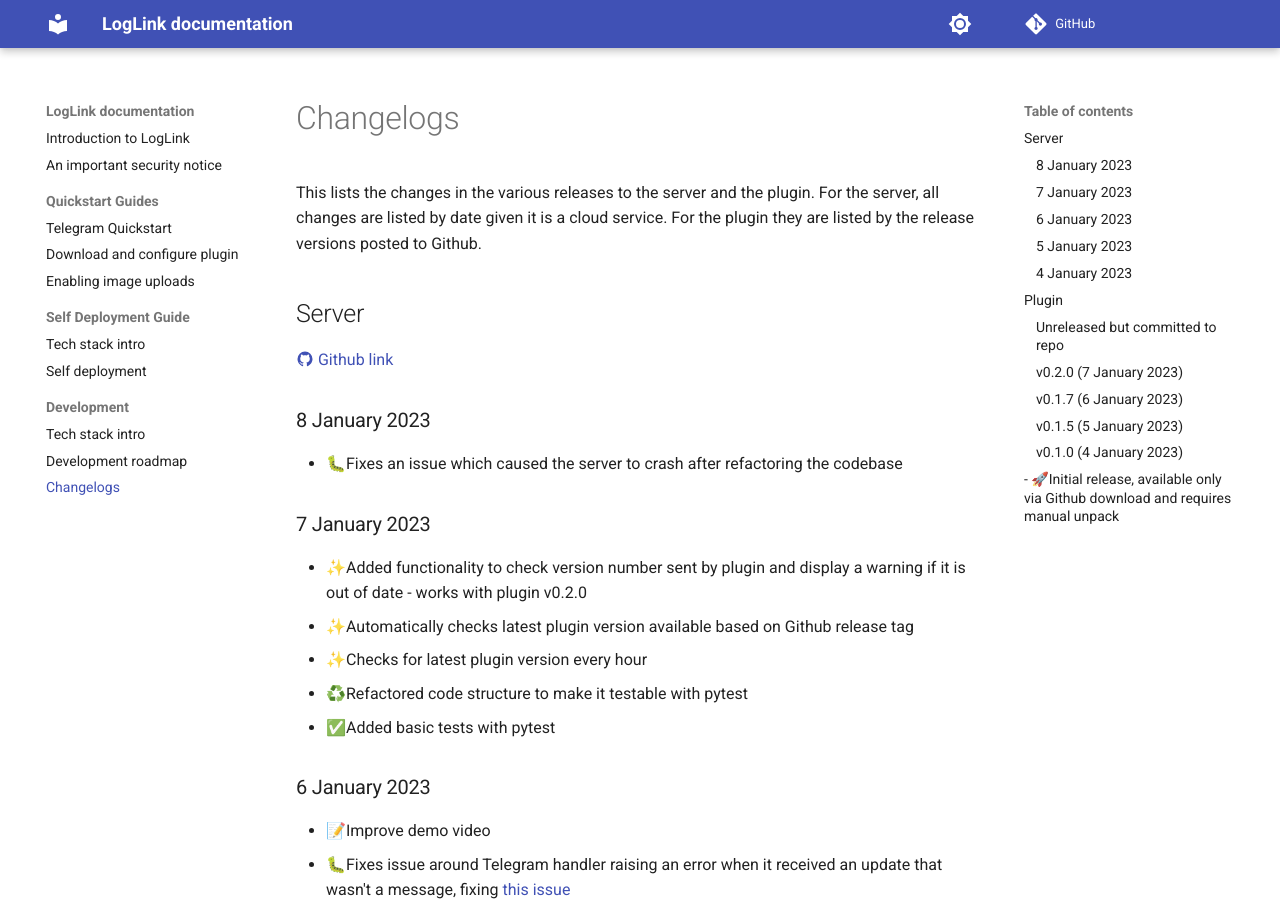
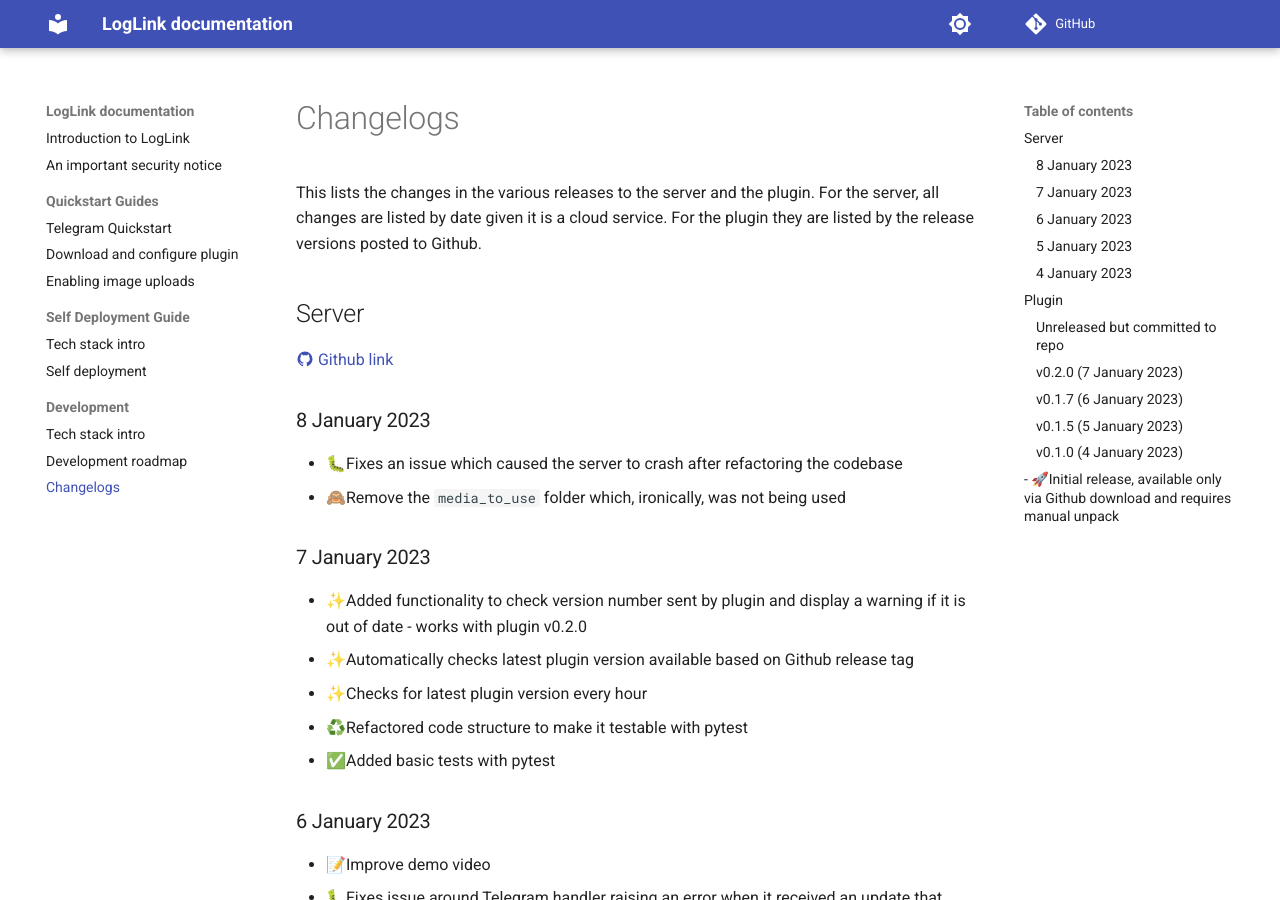
Before and after one commit to hankhank10/loglink-docs, an MkDocs documentation site: the page built from docs/changelog.md, in a window 1280 px wide and 900 px high. Built offline with MkDocs 1.6.1 and Material for MkDocs 9.7.7, drawn with Linux system fonts in a browser that asks for light colours; comment, search, counter and statistics services are not loaded.

Commit message:
Update changelog.md

```diff
--- a/docs/changelog.md
+++ b/docs/changelog.md
@@ -8,6 +8,7 @@
 
 ### 8 January 2023
 - 🐛Fixes an issue which caused the server to crash after refactoring the codebase
+- 🙈Remove the `media_to_use` folder which, ironically, was not being used
 
 ### 7 January 2023
 - ✨Added functionality to check version number sent by plugin and display a warning if it is out of date - works with plugin v0.2.0
```
